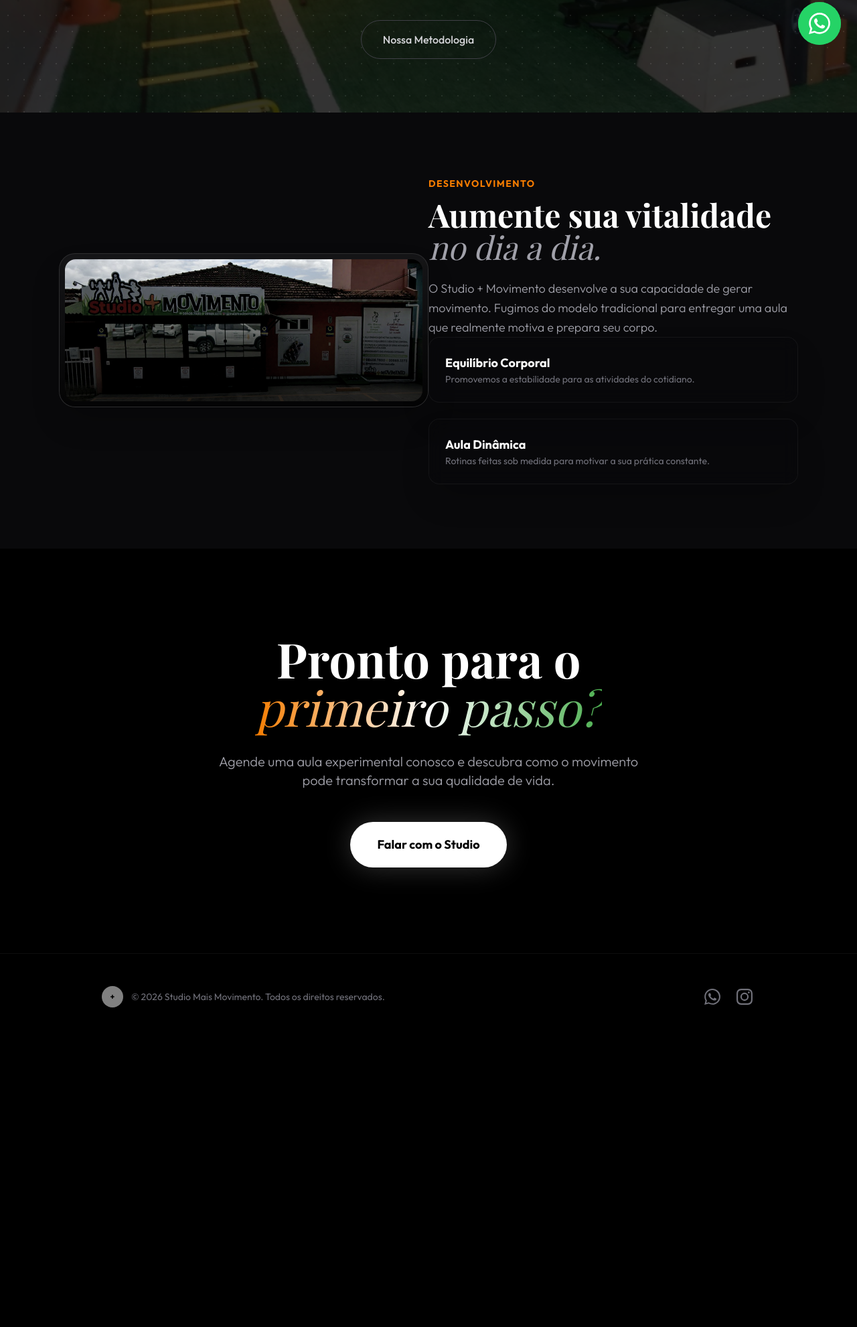
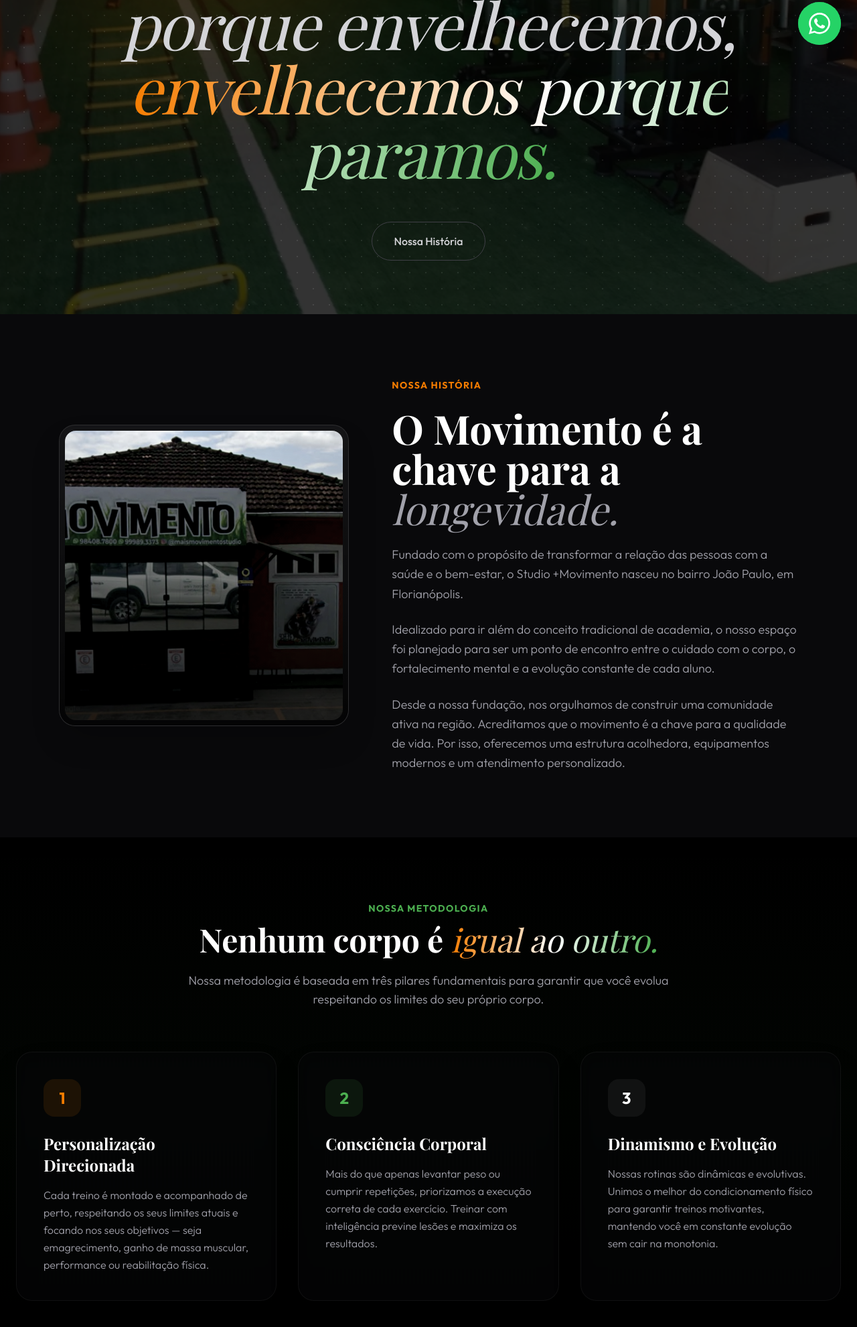
Before and after one commit to 7ndtzsntsh-web/lp-mais-movimento, a website: page index.html in a window 1280 px wide. Shown: the part 709-2690 px from the top of the page at 67% size. Before the commit the page ends 2261 px from the top, so only its background shows below. Drawn offline with nearby package versions, Linux system fonts and the light colour scheme; a web font is replaced by a local one.

Commit message:
init: upload index.html

```diff
--- a/index.html
+++ b/index.html
@@ -4,21 +4,21 @@
   <meta charset="UTF-8">
   <meta name="viewport" content="width=device-width, initial-scale=1.0">
   <title>Studio Mais Movimento | Florianópolis</title>
-  <meta name="description" content="Não paramos de mover porque envelhecemos, envelhecemos porque paramos de mover. Agende sua aula experimental.">
+  <meta name="description" content="Não paramos de mover porque envelhecemos, envelhecemos porque paramos de mover. Agende sua aula experimental no João Paulo.">
   <link rel="canonical" href="https://maismovimentostudio.com.br/">
 
   <meta property="og:title" content="Studio Mais Movimento">
   <meta property="og:description" content="Aulas dinâmicas que motivam sua prática. Agende sua aula experimental!">
   <meta property="og:url" content="https://maismovimentostudio.com.br/">
   <meta property="og:type" content="website">
-  <meta property="og:image" content="https://maismovimentostudio.com.br/img/exterior.png">
+  <meta property="og:image" content="https://maismovimentostudio.com.br/img/logo.png">
 
   <meta name="twitter:card" content="summary_large_image">
   <meta name="twitter:title" content="Studio Mais Movimento">
   <meta name="twitter:description" content="Aulas dinâmicas que motivam sua prática. Agende sua aula experimental!">
-  <meta name="twitter:image" content="https://maismovimentostudio.com.br/img/exterior.png">
+  <meta name="twitter:image" content="https://maismovimentostudio.com.br/img/logo.png">
 
-  <link rel="icon" type="image/png" href="img/exterior.png">
+  <link rel="icon" type="image/png" href="img/logo.png">
 
   <!-- Fonts -->
   <link rel="preconnect" href="https://fonts.googleapis.com">
@@ -41,16 +41,14 @@
   <!-- NAVBAR DOCK -->
   <nav class="fixed top-6 left-0 right-0 mx-auto z-[90] w-[calc(100%-2rem)] md:w-[90%] max-w-5xl glass-dark rounded-full px-3 py-2 md:py-3 flex items-center justify-between shadow-2xl transition-all duration-300 border border-white/10" data-aos="fade-down" data-aos-duration="1000">
     <div class="flex items-center gap-2 md:gap-3">
-      <!-- Instead of logo image, we use text for logo as we did previously, styled identically to Mansur's icon block -->
-      <div class="w-10 h-10 md:w-12 md:h-12 bg-white rounded-full flex items-center justify-center p-1 shadow-inner overflow-hidden shrink-0">
-        <span class="text-brand-orange font-bold text-xl">+</span>
+      <div class="w-auto h-10 md:h-12 bg-white rounded-full flex items-center justify-center px-4 shadow-inner overflow-hidden shrink-0">
+        <img src="img/logo.png" alt="Studio Mais Movimento" class="h-8 object-contain">
       </div>
-      <span class="font-serif font-semibold text-sm md:text-base hidden sm:block tracking-wide uppercase">Mais Movimento</span>
     </div>
     <div class="hidden md:flex items-center gap-4 text-base font-medium text-zinc-300">
-      <a href="#beneficios" class="hover:text-white transition-colors py-2 inline-block">Benefícios</a>
+      <a href="#historia" class="hover:text-white transition-colors py-2 inline-block">História</a>
       <a href="#metodologia" class="hover:text-white transition-colors py-2 inline-block">Metodologia</a>
-      <a href="#contato" class="hover:text-white transition-colors py-2 inline-block">Contato</a>
+      <a href="#contato" class="hover:text-white transition-colors py-2 inline-block">Localização</a>
     </div>
     <div>
       <a href="https://api.whatsapp.com/send?phone=5548984087800&text=Ol%C3%A1%21%20Gostaria%20de%20agendar%20uma%20aula%20experimental." target="_blank" rel="noopener noreferrer" class="bg-white text-black px-4 md:px-6 rounded-full text-xs md:text-sm font-bold hover:scale-105 transition-transform duration-300 shadow-lg shadow-white/10 whitespace-nowrap inline-flex items-center min-h-11">
@@ -61,7 +59,7 @@
 
   <!-- HERO SECTION -->
   <section class="relative min-h-[95vh] flex items-center justify-center pt-32 pb-20 px-6 overflow-hidden bg-black">
-    <div class="absolute inset-0 flex items-center justify-center opacity-30">
+    <div class="absolute inset-0 flex items-center justify-center opacity-40">
       <div class="w-[30rem] h-[30rem] bg-brand-orange/40 rounded-full mix-blend-screen filter blur-[120px] animate-blob"></div>
       <div class="w-[30rem] h-[30rem] bg-brand-green/30 rounded-full mix-blend-screen filter blur-[120px] animate-blob animation-delay-2000 ml-32 -mt-32"></div>
     </div>
@@ -72,8 +70,9 @@
 
     <div class="relative z-10 w-full max-w-6xl mx-auto flex flex-col items-center text-center mt-8" data-aos="fade-up" data-aos-duration="1000">
 
-      <div class="w-40 h-40 md:w-56 md:h-56 bg-white rounded-full flex items-center justify-center p-3 shadow-[0_0_50px_rgba(255,255,255,0.1)] mb-10 overflow-hidden">
-        <span class="text-brand-orange font-bold text-7xl md:text-9xl font-serif">+</span>
+      <!-- LOGO GRANDE AQUI -->
+      <div class="w-full max-w-[280px] md:max-w-[400px] bg-white rounded-3xl flex items-center justify-center p-6 shadow-[0_0_60px_rgba(255,255,255,0.15)] mb-10 overflow-hidden" data-aos="zoom-in" data-aos-delay="200">
+        <img src="img/logo.png" alt="Studio Mais Movimento Logo" class="w-full h-auto object-contain hover:scale-105 transition-transform duration-500">
       </div>
 
       <h1 class="text-5xl md:text-6xl lg:text-8xl font-serif font-bold tracking-tight mb-6 leading-tight">
@@ -82,66 +81,101 @@
         <span class="text-gradient italic font-light">envelhecemos porque paramos.</span>
       </h1>
 
-      <p class="text-lg md:text-xl text-zinc-400 max-w-2xl mx-auto mb-12 font-light leading-relaxed">
-        Aulas dinâmicas que motivam sua prática, promovem o equilíbrio e o bem-estar corporal. Aprimoramento das atividades cotidianas.
-      </p>
-
-      <div class="flex flex-col sm:flex-row items-center justify-center gap-4">
-        <a href="#beneficios" class="px-8 py-4 rounded-full border border-zinc-700 text-zinc-300 font-medium hover:bg-zinc-800 hover:text-white transition-all duration-300">
-          Nossa Metodologia
+      <div class="flex flex-col sm:flex-row items-center justify-center gap-4 mt-8">
+        <a href="#historia" class="px-8 py-4 rounded-full border border-zinc-700 text-zinc-300 font-medium hover:bg-zinc-800 hover:text-white transition-all duration-300">
+          Nossa História
         </a>
       </div>
     </div>
   </section>
 
-  <!-- HIGHLIGHT SECTION -->
-  <section id="beneficios" class="py-24 relative overflow-hidden bg-zinc-950">
+  <!-- HISTÓRIA SECTION -->
+  <section id="historia" class="py-24 relative overflow-hidden bg-zinc-950">
     <div class="max-w-6xl mx-auto px-6 relative z-10">
-      <div class="flex flex-col md:flex-row gap-12 items-center">
+      <div class="flex flex-col md:flex-row gap-16 items-center">
 
-        <div class="w-full md:w-1/2" data-aos="fade-right">
-          <div class="relative rounded-3xl overflow-hidden glass-light p-2 shadow-2xl h-full min-h-[400px]">
-            <img src="img/exterior.png" alt="Mais Movimento" class="w-full h-full object-cover rounded-2xl filter contrast-125 saturate-50">
+        <div class="w-full md:w-5/12" data-aos="fade-right">
+          <div class="relative rounded-3xl overflow-hidden glass-light p-2 shadow-2xl h-[450px]">
+            <img src="img/exterior.png" alt="Studio Mais Movimento Fachada" class="w-full h-full object-cover rounded-2xl filter contrast-125 saturate-50 hover:scale-105 transition-transform duration-700">
             <div class="absolute inset-0 bg-gradient-to-t from-black/80 to-transparent rounded-2xl pointer-events-none"></div>
           </div>
         </div>
 
-        <div class="w-full md:w-1/2 space-y-8" data-aos="fade-left">
-          <div>
-            <span class="text-brand-orange font-bold tracking-widest text-sm uppercase mb-3 block">Desenvolvimento</span>
-            <h2 class="text-4xl md:text-5xl font-serif font-bold leading-tight mb-6">
-              Aumente sua vitalidade <br><span class="italic font-light text-zinc-400">no dia a dia.</span>
-            </h2>
-            <p class="text-zinc-400 text-lg font-light leading-relaxed">
-              O Studio + Movimento desenvolve a sua capacidade de gerar movimento. Fugimos do modelo tradicional para entregar uma aula que realmente motiva e prepara seu corpo.
-            </p>
-          </div>
+        <div class="w-full md:w-7/12 space-y-6" data-aos="fade-left">
+          <span class="text-brand-orange font-bold tracking-widest text-sm uppercase block">Nossa História</span>
+          <h2 class="text-4xl md:text-6xl font-serif font-bold leading-tight mb-6">
+            O Movimento é a chave para a <span class="italic font-light text-zinc-400">longevidade.</span>
+          </h2>
+          <p class="text-zinc-400 text-lg font-light leading-relaxed">
+            Fundado com o propósito de transformar a relação das pessoas com a saúde e o bem-estar, o Studio +Movimento nasceu no bairro João Paulo, em Florianópolis.
+          </p>
+          <p class="text-zinc-400 text-lg font-light leading-relaxed">
+            Idealizado para ir além do conceito tradicional de academia, o nosso espaço foi planejado para ser um ponto de encontro entre o cuidado com o corpo, o fortalecimento mental e a evolução constante de cada aluno.
+          </p>
+          <p class="text-zinc-400 text-lg font-light leading-relaxed">
+            Desde a nossa fundação, nos orgulhamos de construir uma comunidade ativa na região. Acreditamos que o movimento é a chave para a qualidade de vida. Por isso, oferecemos uma estrutura acolhedora, equipamentos modernos e um atendimento personalizado.
+          </p>
+        </div>
 
-          <div class="grid grid-cols-1 sm:grid-cols-2 gap-6">
-            <div class="glass-dark p-6 rounded-2xl border border-white/5 hover:border-brand-green/30 transition-colors">
-              <h3 class="text-white font-bold text-lg mb-2">Equilíbrio Corporal</h3>
-              <p class="text-zinc-500 text-sm">Promovemos a estabilidade para as atividades do cotidiano.</p>
-            </div>
-            <div class="glass-dark p-6 rounded-2xl border border-white/5 hover:border-brand-orange/30 transition-colors">
-              <h3 class="text-white font-bold text-lg mb-2">Aula Dinâmica</h3>
-              <p class="text-zinc-500 text-sm">Rotinas feitas sob medida para motivar a sua prática constante.</p>
-            </div>
-          </div>
-        </div>
       </div>
     </div>
   </section>
 
+  <!-- METODOLOGIA SECTION -->
+  <section id="metodologia" class="py-24 relative bg-black">
+    <div class="absolute inset-0 bg-gradient-to-b from-transparent via-brand-green/5 to-transparent opacity-50 z-0"></div>
+    <div class="max-w-7xl mx-auto px-6 relative z-10">
+
+      <div class="text-center max-w-3xl mx-auto mb-16" data-aos="fade-up">
+        <span class="text-brand-green font-bold tracking-widest text-sm uppercase block mb-3">Nossa Metodologia</span>
+        <h2 class="text-4xl md:text-5xl font-serif font-bold leading-tight mb-6">Nenhum corpo é <span class="italic font-light text-gradient">igual ao outro.</span></h2>
+        <p class="text-zinc-400 text-lg font-light">Nossa metodologia é baseada em três pilares fundamentais para garantir que você evolua respeitando os limites do seu próprio corpo.</p>
+      </div>
+
+      <div class="grid grid-cols-1 md:grid-cols-3 gap-8">
+        <!-- Pilar 1 -->
+        <div class="glass-dark p-10 rounded-3xl border border-white/5 hover:border-brand-orange/40 hover:-translate-y-2 transition-all duration-300 group" data-aos="fade-up" data-aos-delay="100">
+          <div class="w-14 h-14 bg-brand-orange/10 rounded-2xl flex items-center justify-center mb-6 group-hover:scale-110 transition-transform">
+             <span class="text-brand-orange font-bold text-2xl">1</span>
+          </div>
+          <h3 class="text-white font-bold text-2xl mb-4 font-serif">Personalização Direcionada</h3>
+          <p class="text-zinc-400 font-light leading-relaxed">Cada treino é montado e acompanhado de perto, respeitando os seus limites atuais e focando nos seus objetivos — seja emagrecimento, ganho de massa muscular, performance ou reabilitação física.</p>
+        </div>
+
+        <!-- Pilar 2 -->
+        <div class="glass-dark p-10 rounded-3xl border border-white/5 hover:border-brand-green/40 hover:-translate-y-2 transition-all duration-300 group" data-aos="fade-up" data-aos-delay="200">
+          <div class="w-14 h-14 bg-brand-green/10 rounded-2xl flex items-center justify-center mb-6 group-hover:scale-110 transition-transform">
+             <span class="text-brand-green font-bold text-2xl">2</span>
+          </div>
+          <h3 class="text-white font-bold text-2xl mb-4 font-serif">Consciência Corporal</h3>
+          <p class="text-zinc-400 font-light leading-relaxed">Mais do que apenas levantar peso ou cumprir repetições, priorizamos a execução correta de cada exercício. Treinar com inteligência previne lesões e maximiza os resultados.</p>
+        </div>
+
+        <!-- Pilar 3 -->
+        <div class="glass-dark p-10 rounded-3xl border border-white/5 hover:border-white/40 hover:-translate-y-2 transition-all duration-300 group" data-aos="fade-up" data-aos-delay="300">
+          <div class="w-14 h-14 bg-white/5 rounded-2xl flex items-center justify-center mb-6 group-hover:scale-110 transition-transform">
+             <span class="text-white font-bold text-2xl">3</span>
+          </div>
+          <h3 class="text-white font-bold text-2xl mb-4 font-serif">Dinamismo e Evolução</h3>
+          <p class="text-zinc-400 font-light leading-relaxed">Nossas rotinas são dinâmicas e evolutivas. Unimos o melhor do condicionamento físico para garantir treinos motivantes, mantendo você em constante evolução sem cair na monotonia.</p>
+        </div>
+      </div>
+
+    </div>
+  </section>
+
   <!-- CTA SECTION -->
-  <section id="metodologia" class="py-32 relative flex items-center justify-center bg-black">
-    <div class="absolute inset-0 bg-gradient-to-b from-transparent via-brand-orange/10 to-transparent opacity-50 z-0"></div>
+  <section class="py-32 relative flex items-center justify-center bg-black overflow-hidden">
+    <div class="absolute inset-0 flex items-center justify-center opacity-20">
+      <div class="w-[40rem] h-[40rem] bg-brand-orange/40 rounded-full mix-blend-screen filter blur-[120px] animate-blob"></div>
+    </div>
     <div class="relative z-10 max-w-4xl mx-auto px-6 text-center" data-aos="zoom-in" data-aos-duration="1000">
       <h2 class="text-5xl md:text-7xl font-serif font-bold mb-8">Pronto para o<br><span class="italic font-light text-gradient">primeiro passo?</span></h2>
       <p class="text-xl text-zinc-400 mb-12 max-w-2xl mx-auto font-light">
         Agende uma aula experimental conosco e descubra como o movimento pode transformar a sua qualidade de vida.
       </p>
       <a href="https://api.whatsapp.com/send?phone=5548984087800&text=Ol%C3%A1%21%20Gostaria%20de%20agendar%20uma%20aula%20experimental." target="_blank" rel="noopener noreferrer" class="inline-flex items-center justify-center px-10 py-5 bg-white text-black font-bold rounded-full text-lg hover:scale-105 transition-transform duration-300 shadow-[0_0_40px_rgba(255,255,255,0.2)]">
-        Falar com o Studio
+        Agendar Aula Experimental
       </a>
     </div>
   </section>
@@ -150,10 +184,13 @@
   <footer id="contato" class="py-12 border-t border-white/5 bg-black text-center text-zinc-500 text-sm">
     <div class="max-w-5xl mx-auto px-6 flex flex-col md:flex-row justify-between items-center gap-6">
       <div class="flex items-center gap-3">
-        <div class="w-8 h-8 bg-white rounded-full flex items-center justify-center p-1 overflow-hidden opacity-50">
-           <span class="text-black font-bold text-xs">+</span>
+        <div class="h-8 bg-white rounded-xl flex items-center justify-center px-2 overflow-hidden opacity-50">
+           <img src="img/logo.png" alt="" aria-hidden="true" class="h-6 object-contain">
         </div>
-        <span>&copy; 2026 Studio Mais Movimento. Todos os direitos reservados.</span>
+        <div class="text-left">
+          <p>&copy; 2026 Studio Mais Movimento.</p>
+          <p class="text-xs">Rodovia João Paulo - Florianópolis, SC</p>
+        </div>
       </div>
 
       <div class="flex items-center gap-4">
```
